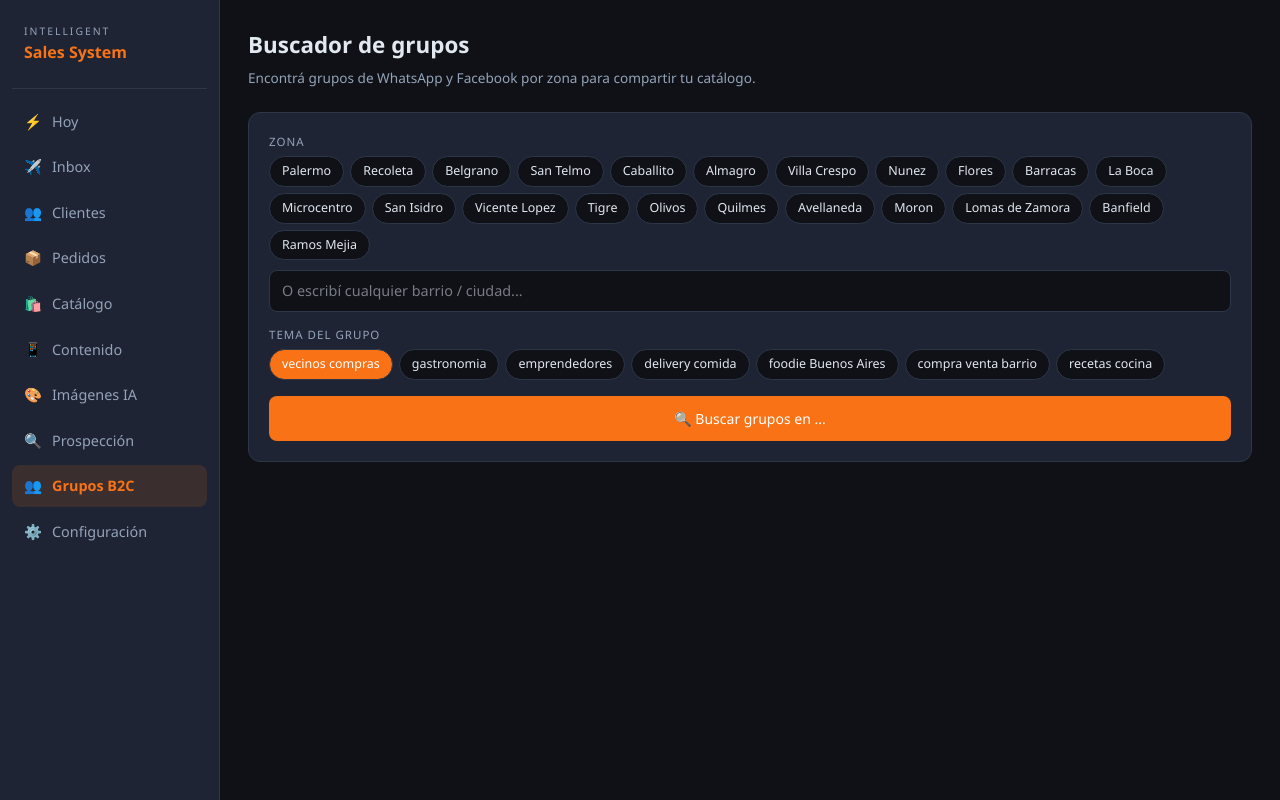
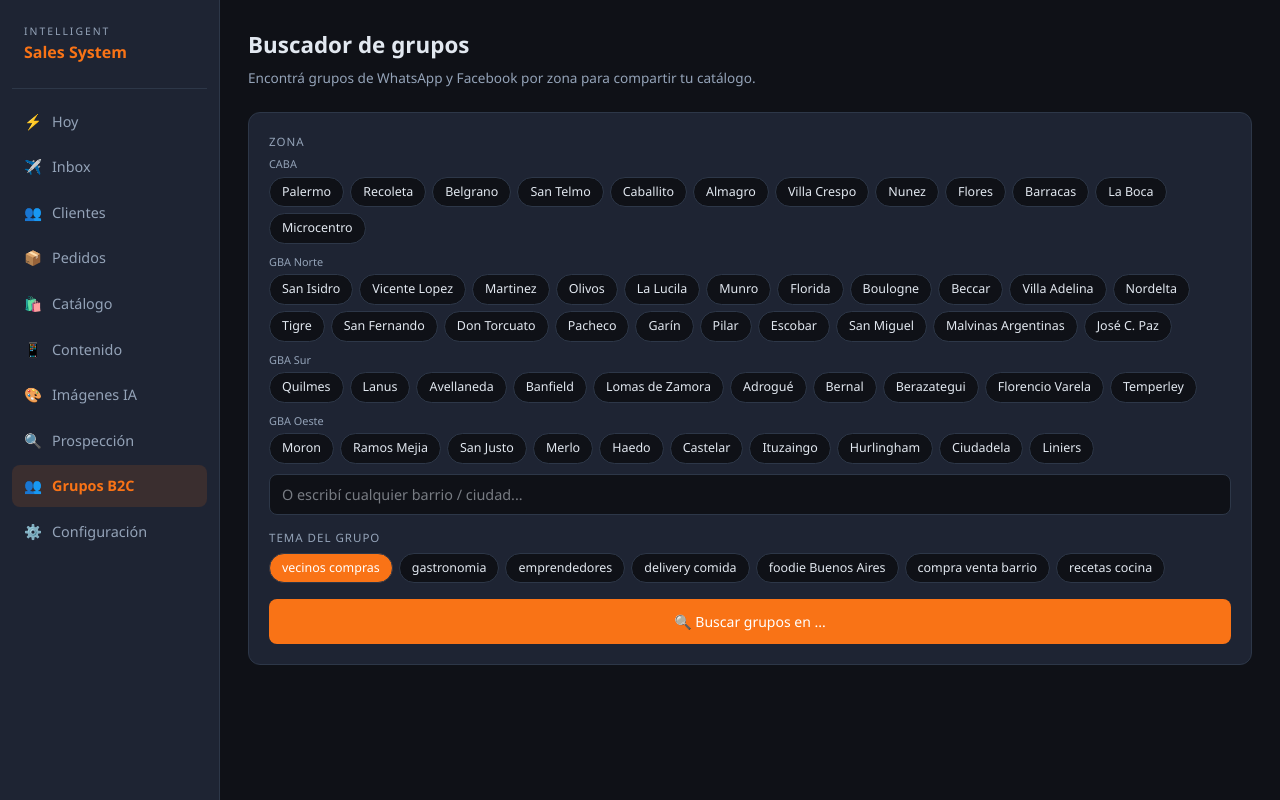
Before and after one commit to smaqueira/ISS, a Next.js app: page /admin/grupos in a window 1280 px wide. Built offline with nearby package versions, Linux system fonts and the light colour scheme.

Commit message:
Agregar Zona Norte completa + dividir GBA en Norte/Sur/Oeste

```diff
--- a/src/app/admin/grupos/page.tsx
+++ b/src/app/admin/grupos/page.tsx
@@ -8,11 +8,23 @@ interface GroupResult {
   platform: 'whatsapp' | 'facebook' | 'telegram' | 'otro'
 }
 
-const ZONAS = [
+const ZONAS_CABA = [
   'Palermo', 'Recoleta', 'Belgrano', 'San Telmo', 'Caballito', 'Almagro',
   'Villa Crespo', 'Nunez', 'Flores', 'Barracas', 'La Boca', 'Microcentro',
-  'San Isidro', 'Vicente Lopez', 'Tigre', 'Olivos', 'Quilmes', 'Avellaneda',
-  'Moron', 'Lomas de Zamora', 'Banfield', 'Ramos Mejia',
+]
+const ZONAS_NORTE = [
+  'San Isidro', 'Vicente Lopez', 'Martinez', 'Olivos', 'La Lucila', 'Munro',
+  'Florida', 'Boulogne', 'Beccar', 'Villa Adelina', 'Nordelta',
+  'Tigre', 'San Fernando', 'Don Torcuato', 'Pacheco', 'Garín',
+  'Pilar', 'Escobar', 'San Miguel', 'Malvinas Argentinas', 'José C. Paz',
+]
+const ZONAS_SUR = [
+  'Quilmes', 'Lanus', 'Avellaneda', 'Banfield', 'Lomas de Zamora',
+  'Adrogué', 'Bernal', 'Berazategui', 'Florencio Varela', 'Temperley',
+]
+const ZONAS_OESTE = [
+  'Moron', 'Ramos Mejia', 'San Justo', 'Merlo', 'Haedo', 'Castelar',
+  'Ituzaingo', 'Hurlingham', 'Ciudadela', 'Liniers',
 ]
 
 const TEMAS = [
@@ -68,10 +80,21 @@ export default function GruposPage() {
       <div className="card" style={{ marginBottom: 20 }}>
         <div style={{ marginBottom: 14 }}>
           <label style={{ display: 'block', fontSize: '0.72rem', color: 'var(--muted)', marginBottom: 6, textTransform: 'uppercase', letterSpacing: 1 }}>Zona</label>
+          <div style={{ fontSize: '0.68rem', color: 'var(--muted)', marginBottom: 4 }}>CABA</div>
           <div style={{ display: 'flex', flexWrap: 'wrap', gap: 6, marginBottom: 10 }}>
-            {ZONAS.map(z => (
-              <button key={z} onClick={() => setZona(z)} style={chipStyle(zona === z)}>{z}</button>
-            ))}
+            {ZONAS_CABA.map(z => <button key={z} onClick={() => setZona(z)} style={chipStyle(zona === z)}>{z}</button>)}
+          </div>
+          <div style={{ fontSize: '0.68rem', color: 'var(--muted)', marginBottom: 4 }}>GBA Norte</div>
+          <div style={{ display: 'flex', flexWrap: 'wrap', gap: 6, marginBottom: 10 }}>
+            {ZONAS_NORTE.map(z => <button key={z} onClick={() => setZona(z)} style={chipStyle(zona === z)}>{z}</button>)}
+          </div>
+          <div style={{ fontSize: '0.68rem', color: 'var(--muted)', marginBottom: 4 }}>GBA Sur</div>
+          <div style={{ display: 'flex', flexWrap: 'wrap', gap: 6, marginBottom: 10 }}>
+            {ZONAS_SUR.map(z => <button key={z} onClick={() => setZona(z)} style={chipStyle(zona === z)}>{z}</button>)}
+          </div>
+          <div style={{ fontSize: '0.68rem', color: 'var(--muted)', marginBottom: 4 }}>GBA Oeste</div>
+          <div style={{ display: 'flex', flexWrap: 'wrap', gap: 6, marginBottom: 10 }}>
+            {ZONAS_OESTE.map(z => <button key={z} onClick={() => setZona(z)} style={chipStyle(zona === z)}>{z}</button>)}
           </div>
           <input value={zona} onChange={e => setZona(e.target.value)} placeholder="O escribí cualquier barrio / ciudad..." style={inputStyle} />
         </div>
--- a/src/app/admin/prospecting/page.tsx
+++ b/src/app/admin/prospecting/page.tsx
@@ -25,10 +25,21 @@ const ZONAS_CABA = [
   'Puerto Madero', 'Microcentro', 'Villa Urquiza', 'Chacarita',
 ]
 
-const ZONAS_GBA = [
-  'San Isidro', 'Vicente Lopez', 'Tigre', 'Martinez', 'Olivos', 'Florida',
-  'Quilmes', 'Lanus', 'Avellaneda', 'Moron', 'Ramos Mejia', 'Banfield',
-  'Lomas de Zamora', 'Adrogué', 'San Justo', 'Merlo',
+const ZONAS_GBA_NORTE = [
+  'San Isidro', 'Vicente Lopez', 'Martinez', 'Olivos', 'La Lucila', 'Munro',
+  'Florida', 'Boulogne', 'Beccar', 'Villa Adelina', 'Nordelta',
+  'Tigre', 'San Fernando', 'Don Torcuato', 'Pacheco', 'Garín',
+  'Pilar', 'Escobar', 'San Miguel', 'Malvinas Argentinas', 'José C. Paz',
+]
+
+const ZONAS_GBA_SUR = [
+  'Quilmes', 'Lanus', 'Avellaneda', 'Banfield', 'Lomas de Zamora',
+  'Adrogué', 'Bernal', 'Berazategui', 'Florencio Varela', 'Temperley',
+]
+
+const ZONAS_GBA_OESTE = [
+  'Moron', 'Ramos Mejia', 'San Justo', 'Merlo', 'Haedo', 'Castelar',
+  'Ituzaingo', 'Hurlingham', 'Ciudadela', 'Liniers',
 ]
 
 export default function ProspectingPage() {
@@ -182,19 +193,37 @@ export default function ProspectingPage() {
               </div>
 
               <label style={{ display: 'block', fontSize: '0.78rem', color: 'var(--muted)', marginBottom: 6 }}>
-                CABA {selectedZonas.filter(z => ZONAS_CABA.includes(z)).length > 0 ? `(${selectedZonas.filter(z => ZONAS_CABA.includes(z)).length} seleccionadas)` : ''}
+                CABA {selectedZonas.filter(z => ZONAS_CABA.includes(z)).length > 0 ? `(${selectedZonas.filter(z => ZONAS_CABA.includes(z)).length} sel.)` : ''}
               </label>
-              <div style={{ display: 'flex', flexWrap: 'wrap', gap: 6, marginBottom: 12 }}>
+              <div style={{ display: 'flex', flexWrap: 'wrap', gap: 6, marginBottom: 14 }}>
                 {ZONAS_CABA.map(z => (
                   <button key={z} onClick={() => toggle(z, selectedZonas, setSelectedZonas)} style={chipStyle(selectedZonas.includes(z))}>{z}</button>
                 ))}
               </div>
 
               <label style={{ display: 'block', fontSize: '0.78rem', color: 'var(--muted)', marginBottom: 6 }}>
-                GBA {selectedZonas.filter(z => ZONAS_GBA.includes(z)).length > 0 ? `(${selectedZonas.filter(z => ZONAS_GBA.includes(z)).length} seleccionadas)` : ''}
+                GBA Norte {selectedZonas.filter(z => ZONAS_GBA_NORTE.includes(z)).length > 0 ? `(${selectedZonas.filter(z => ZONAS_GBA_NORTE.includes(z)).length} sel.)` : ''}
+              </label>
+              <div style={{ display: 'flex', flexWrap: 'wrap', gap: 6, marginBottom: 14 }}>
+                {ZONAS_GBA_NORTE.map(z => (
+                  <button key={z} onClick={() => toggle(z, selectedZonas, setSelectedZonas)} style={chipStyle(selectedZonas.includes(z))}>{z}</button>
+                ))}
+              </div>
+
+              <label style={{ display: 'block', fontSize: '0.78rem', color: 'var(--muted)', marginBottom: 6 }}>
+                GBA Sur {selectedZonas.filter(z => ZONAS_GBA_SUR.includes(z)).length > 0 ? `(${selectedZonas.filter(z => ZONAS_GBA_SUR.includes(z)).length} sel.)` : ''}
+              </label>
+              <div style={{ display: 'flex', flexWrap: 'wrap', gap: 6, marginBottom: 14 }}>
+                {ZONAS_GBA_SUR.map(z => (
+                  <button key={z} onClick={() => toggle(z, selectedZonas, setSelectedZonas)} style={chipStyle(selectedZonas.includes(z))}>{z}</button>
+                ))}
+              </div>
+
+              <label style={{ display: 'block', fontSize: '0.78rem', color: 'var(--muted)', marginBottom: 6 }}>
+                GBA Oeste {selectedZonas.filter(z => ZONAS_GBA_OESTE.includes(z)).length > 0 ? `(${selectedZonas.filter(z => ZONAS_GBA_OESTE.includes(z)).length} sel.)` : ''}
               </label>
               <div style={{ display: 'flex', flexWrap: 'wrap', gap: 6 }}>
-                {ZONAS_GBA.map(z => (
+                {ZONAS_GBA_OESTE.map(z => (
                   <button key={z} onClick={() => toggle(z, selectedZonas, setSelectedZonas)} style={chipStyle(selectedZonas.includes(z))}>{z}</button>
                 ))}
               </div>
```
